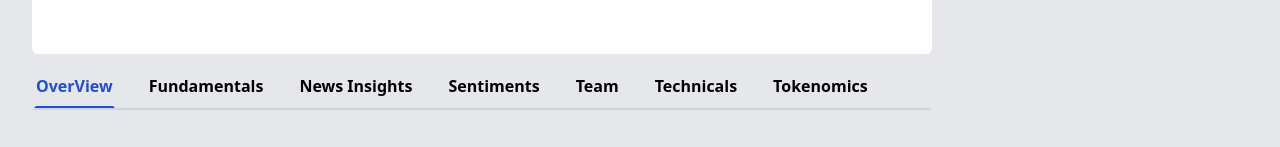
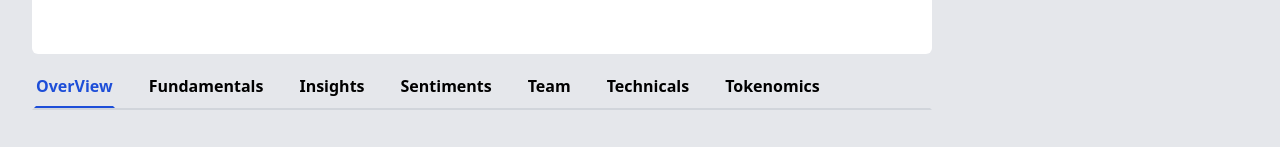
Before and after one commit to 9xVibee/KoinX, a React (Vite) app: page / in a window 1280 px wide. Shown: the part 788-935 px from the top of the page. Built offline with nearby package versions, Linux system fonts and the light colour scheme; no server answers.

Commit message:
chore: MiniNav added in the left section

```diff
--- a/src/components/MiniNav.tsx
+++ b/src/components/MiniNav.tsx
@@ -3,7 +3,7 @@ import { useState } from "react";
 const navItems = [
   "OverView",
   "Fundamentals",
-  "News Insights",
+  "Insights",
   "Sentiments",
   "Team",
   "Technicals",
@@ -14,13 +14,13 @@ const MiniNav = () => {
   const [selectedItem, setSelectedItem] = useState(0);
 
   return (
-    <div className="w-full h-10 border-2 border-b-gray-300 flex gap-8">
+    <div className="w-full overflow-x-scroll h-10 border-2 border-b-gray-300 flex gap-8 hide transition">
       {navItems.map((item, idx) => {
         return (
           <p
             className={`cursor-pointer font-semibold ${
               selectedItem === idx
-                ? "text-blue-700 border-2 border-b-blue-700 h-full w-fit"
+                ? "text-blue-700 border-2 border-b-blue-700 h-full"
                 : "border-2 border-b-transparent"
             }`}
             key={idx}
--- a/src/index.css
+++ b/src/index.css
@@ -1,3 +1,9 @@
 @tailwind base;
 @tailwind components;
 @tailwind utilities;
+
+.hide {
+    &::-webkit-scrollbar {
+        display: none;
+    }
+}
```
